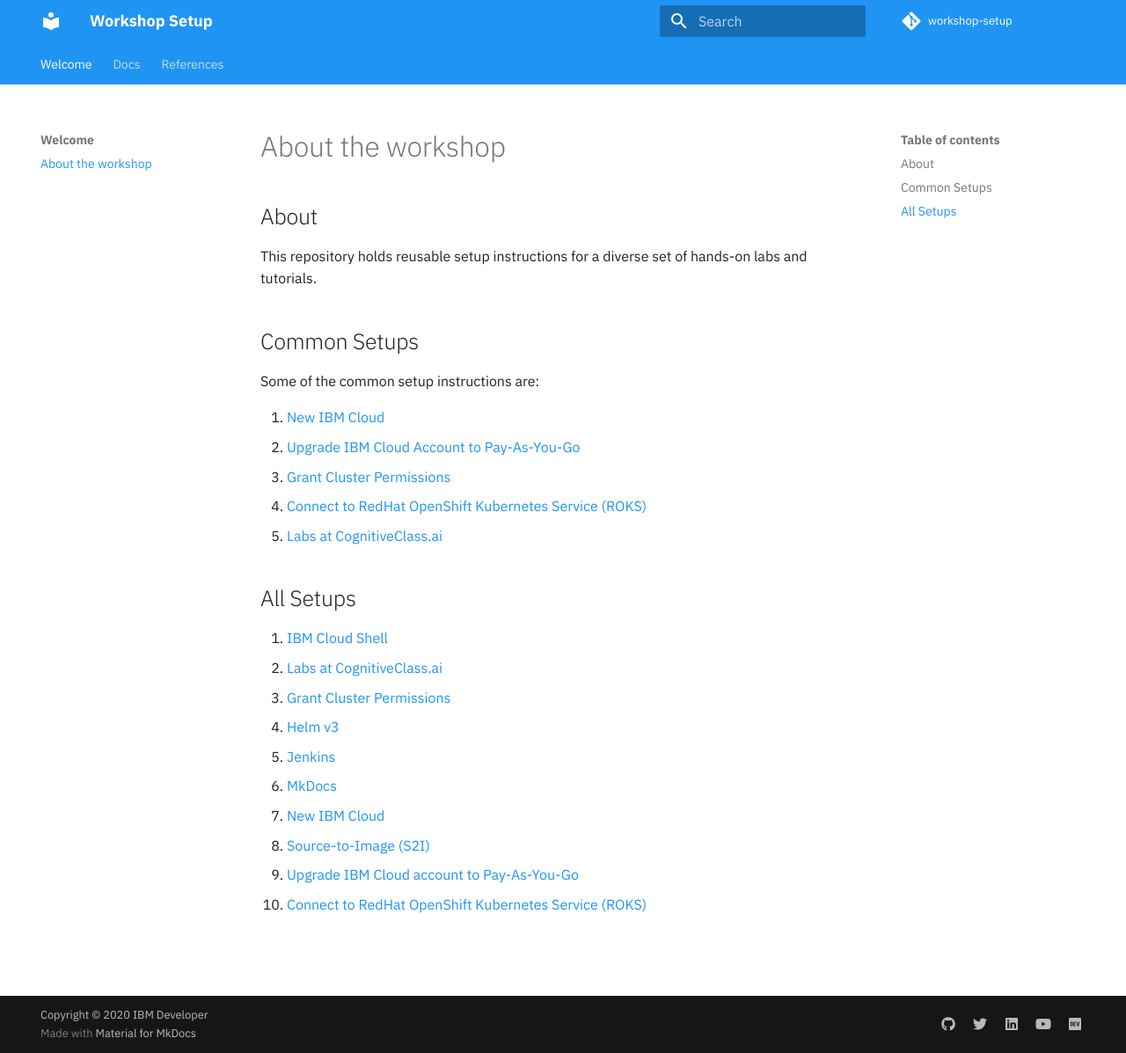
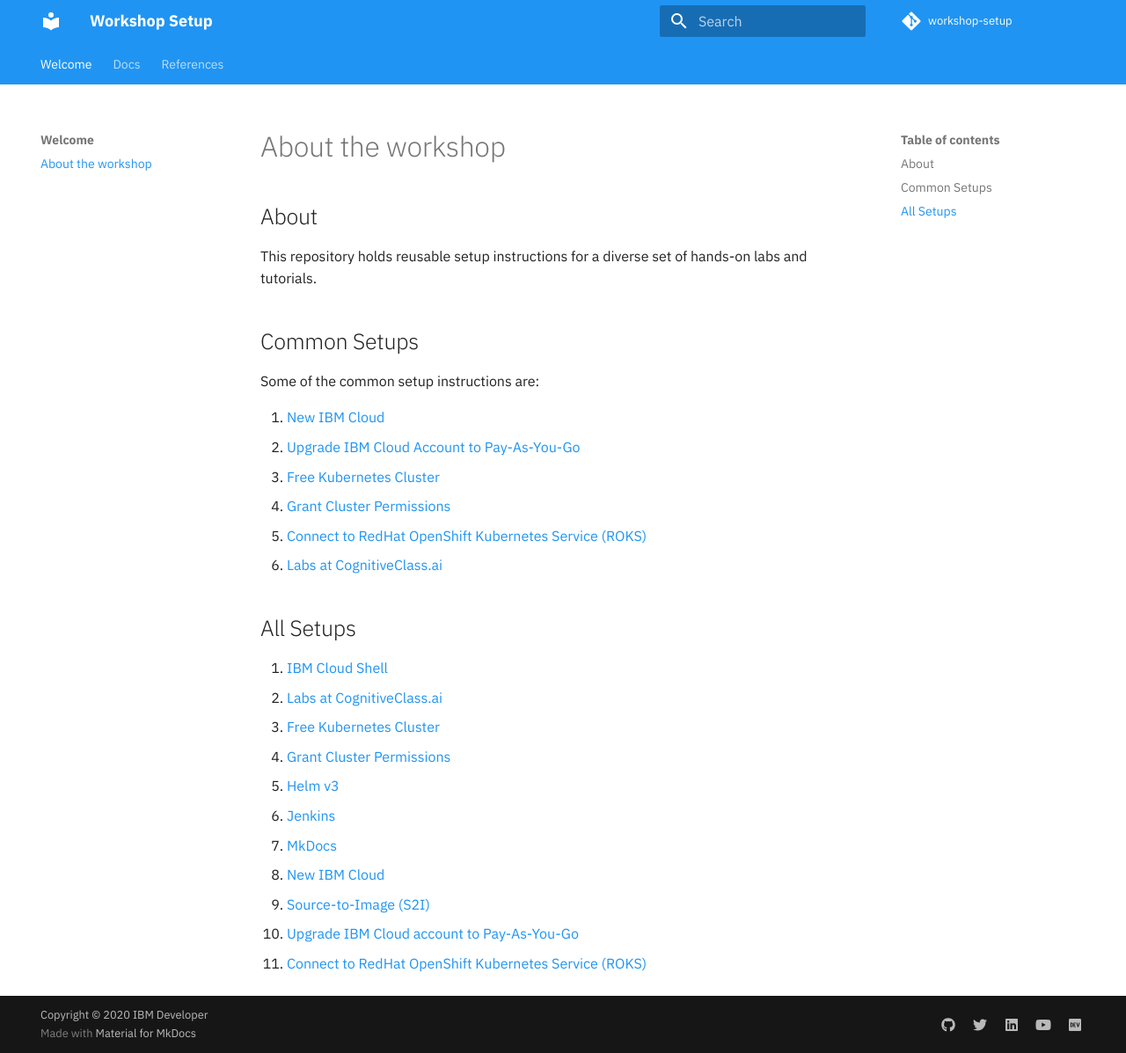
Before and after one commit to IBM/workshop-setup, an MkDocs documentation site: the page built from docs/README.md, in a window 1280 px wide and 1197 px high. Shown: the whole window at 88% size. Built offline with MkDocs 1.6.1 and Material for MkDocs 9.7.7, drawn with Linux system fonts in a browser that asks for light colours; comment, search, counter and statistics services are not loaded.

Commit message:
add free iks cluster instructions

```diff
--- a/docs/README.md
+++ b/docs/README.md
@@ -8,19 +8,21 @@ Some of the common setup instructions are:
 
 1. [New IBM Cloud](NEWACCOUNT.md)
 2. [Upgrade IBM Cloud Account to Pay-As-You-Go](PAYASYOUGO.md)
-3. [Grant Cluster Permissions](GRANTCLUSTER.md)
-4. [Connect to RedHat OpenShift Kubernetes Service (ROKS)](ROKS.md)
-5. [Labs at CognitiveClass.ai](COGNITIVECLASS.md)
+3. [Free Kubernetes Cluster](FREEIKSCLUSTER.md)
+4. [Grant Cluster Permissions](GRANTCLUSTER.md)
+5. [Connect to RedHat OpenShift Kubernetes Service (ROKS)](ROKS.md)
+6. [Labs at CognitiveClass.ai](COGNITIVECLASS.md)
 
 ## All Setups
 
 1. [IBM Cloud Shell](CLOUDSHELL.md)
 2. [Labs at CognitiveClass.ai](COGNITIVECLASS.md)
-3. [Grant Cluster Permissions](GRANTCLUSTER.md)
-4. [Helm v3](HELM.md)
-5. [Jenkins](JENKINS.md)
-6. [MkDocs](MKDOCS.md)
-7. [New IBM Cloud](NEWACCOUNT.md)
-8. [Source-to-Image (S2I)](S2I.md)
-9. [Upgrade IBM Cloud account to Pay-As-You-Go](PAYASYOUGO.md)
-10. [Connect to RedHat OpenShift Kubernetes Service (ROKS)](ROKS.md)
+3. [Free Kubernetes Cluster](FREEIKSCLUSTER.md)
+4. [Grant Cluster Permissions](GRANTCLUSTER.md)
+5. [Helm v3](HELM.md)
+6. [Jenkins](JENKINS.md)
+7. [MkDocs](MKDOCS.md)
+8. [New IBM Cloud](NEWACCOUNT.md)
+9. [Source-to-Image (S2I)](S2I.md)
+10. [Upgrade IBM Cloud account to Pay-As-You-Go](PAYASYOUGO.md)
+11. [Connect to RedHat OpenShift Kubernetes Service (ROKS)](ROKS.md)
--- a/mkdocs.yml
+++ b/mkdocs.yml
@@ -16,6 +16,7 @@ nav:
   - Docs:
     - IBM Cloud Shell: CLOUDSHELL.md
     - Labs at CognitiveClass.ai: COGNITIVECLASS.md
+    - Free Kubernetes Cluster: FREEIKSCLUSTER.md
     - Grant Cluster Permissions: GRANTCLUSTER.md
     - Helm v3: HELM.md
     - Jenkins: JENKINS.md
```
